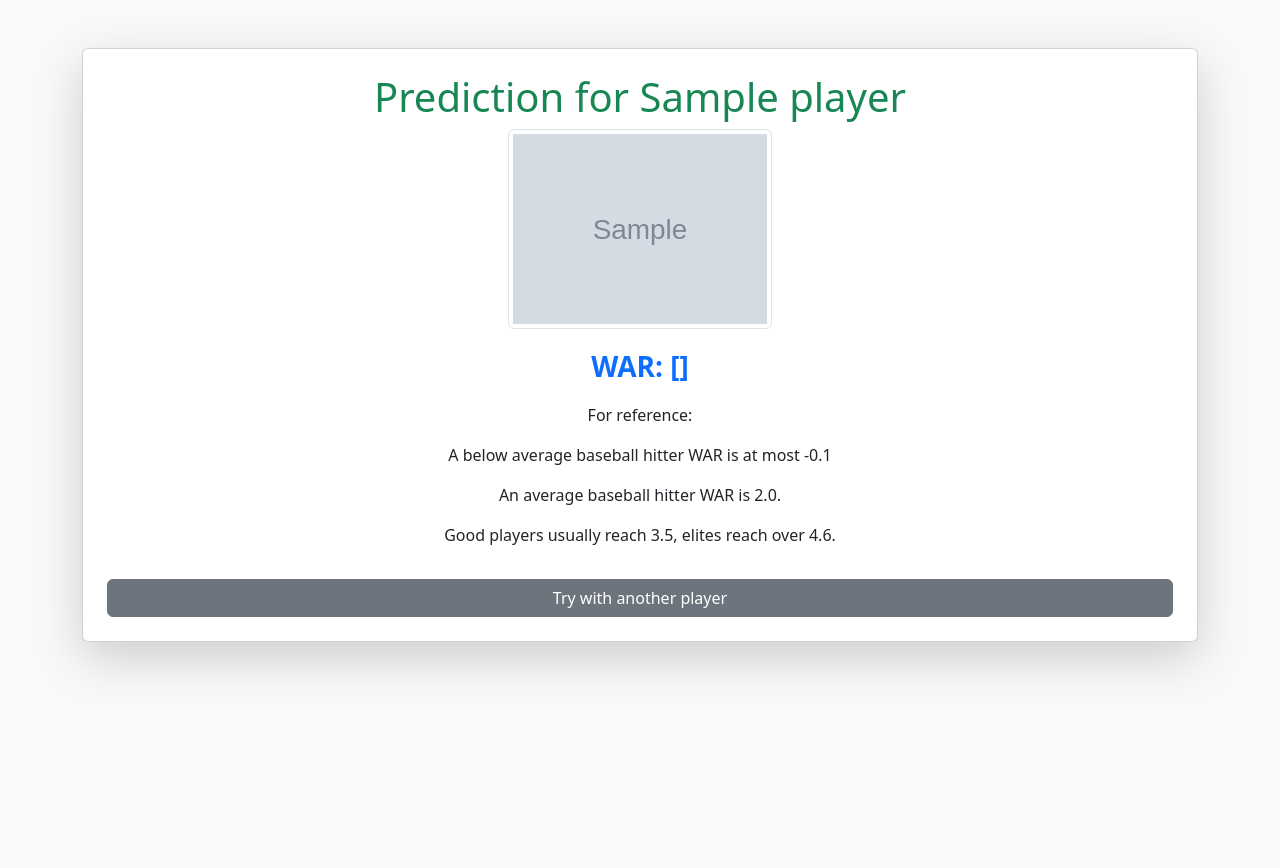
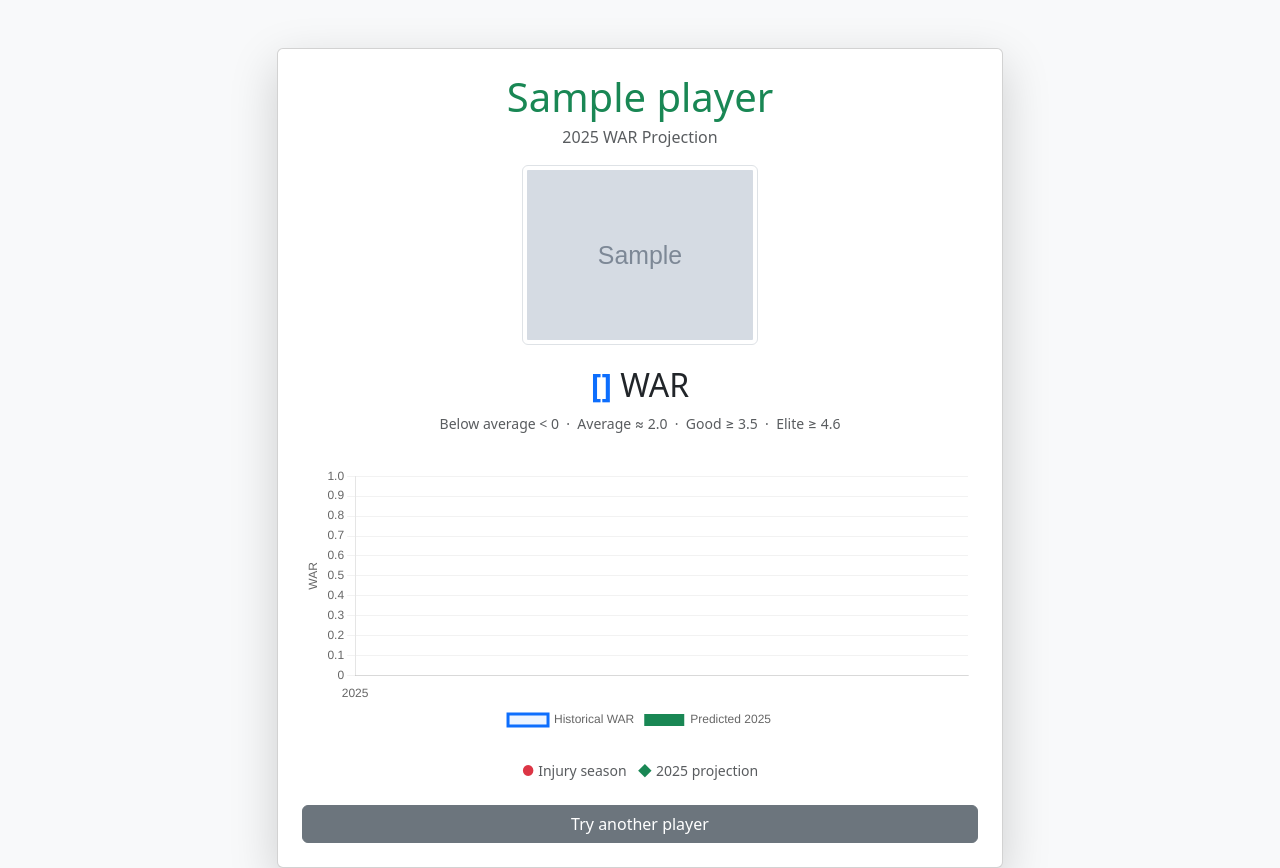
Before and after one commit to SamGon24/WAR_PREDICT, a Flask app: template templates/result.html in a window 1280 px wide. Before the commit the page ends 671 px from the top, so only its background shows below. Run offline with Flask 3, Linux system fonts and the light colour scheme; the template is opened without the code that fills it: most values are stand-ins (such as "Sample title", 1, 10 or a date in 2020); grey boxes marked "Sample" are stand-in pictures; parts of the project's set-up code (start-up, migrations or seed data) failed here and were passed over.

Commit message:
feat: add WAR history chart to result page
Renders a Chart.js line chart on the result page showing the player's
full WAR history (2015–2024, excluding 2020). Injury seasons are
highlighted in red, the 2025 projection plotted as a green diamond.

Data pulled from the existing dataset at request time — no extra
storage or API calls needed.

```diff
--- a/app.py
+++ b/app.py
@@ -90,22 +90,29 @@
                 suggested_players=random.sample(players_with_images, min(5, len(players_with_images)))
             )
 
-        # Prepare input data for prediction
         X = player[FEATURES].values.reshape(1, -1)
         X_scaled = scaler.transform(X)
-
-        # Predict WAR
         predicted_war = model.predict(X_scaled)[0]
 
-        # Get x player image
         player_display_name = player.iloc[0]['Player']
-        player_image = get_player_image_path(player_display_name)
+
+        # WAR history for chart (exclude 2020 COVID season)
+        history = (
+            data[(data['Player'] == player_display_name) & (data['Year'] != 2020)]
+            .sort_values('Year')[['Year', 'WAR', 'G', 'PA']]
+        )
+        war_history = history[['Year', 'WAR']].values.tolist()
+        injured_years = history[
+            (history['G'] < 50) | (history['PA'] < 200)
+        ]['Year'].tolist()
 
         return render_template(
             "result.html",
             player=player_display_name,
             war=round(predicted_war, 2),
-            player_image=player_image
+            player_image=get_player_image_path(player_display_name),
+            war_history=war_history,
+            injured_years=injured_years,
         )
 
     # GET request show form with 5 random suggestions only players with images. I dont have all of them
--- a/templates/result.html
+++ b/templates/result.html
@@ -3,26 +3,106 @@
 <head>
     <meta charset="UTF-8">
     <meta name="viewport" content="width=device-width, initial-scale=1.0">
-    <title>WAR Prediction Result</title>
+    <title>WAR Prediction — {{ player }}</title>
     <link href="https://cdn.jsdelivr.net/npm/bootstrap@5.3.0/dist/css/bootstrap.min.css" rel="stylesheet">
+    <script src="https://cdn.jsdelivr.net/npm/chart.js@4.4.0/dist/chart.umd.min.js"></script>
 </head>
 <body class="bg-light">
-    <div class="container mt-5">
+    <div class="container mt-5" style="max-width: 750px;">
         <div class="card shadow-lg p-4 text-center">
-            <h1 class="text-success">Prediction for {{ player }}</h1>
+
+            <h1 class="text-success mb-1">{{ player }}</h1>
+            <p class="text-muted mb-3">2025 WAR Projection</p>
 
             {% if player_image %}
             <div class="mb-3">
-                <img src="{{ player_image }}" alt="{{ player }}" class="img-thumbnail" style="max-height: 200px;">
+                <img src="{{ player_image }}" alt="{{ player }}"
+                     class="img-thumbnail" style="max-height: 180px;">
             </div>
             {% endif %}
 
-            <p class="fs-3"> <strong class="text-primary"> WAR: {{ war }}</strong></p>
-            <p>For reference:</p>
-            <p>A below average baseball hitter WAR is at most -0.1</p>
-            <p>An average baseball hitter WAR is 2.0.</p>
-            <p>Good players usually reach 3.5, elites reach over 4.6.</p>
-            <a href="/" class="btn btn-secondary mt-3">Try with another player</a>
+            <p class="fs-2 mb-1"><strong class="text-primary">{{ war }}</strong> WAR</p>
+
+            <div class="text-muted small mb-4">
+                Below average &lt; 0 &nbsp;·&nbsp;
+                Average ≈ 2.0 &nbsp;·&nbsp;
+                Good ≥ 3.5 &nbsp;·&nbsp;
+                Elite ≥ 4.6
+            </div>
+
+            {% if war_history %}
+            <div class="mt-2 mb-4">
+                <canvas id="warChart" height="120"></canvas>
+            </div>
+
+            <script>
+                const history     = {{ war_history | tojson }};
+                const injuredYrs  = new Set({{ injured_years | tojson }});
+                const predicted   = {{ war }};
+
+                const histYears = history.map(d => d[0]);
+                const histWAR   = history.map(d => d[1]);
+
+                // Injury points overlaid in red
+                const injuryPoints = history
+                    .filter(d => injuredYrs.has(d[0]))
+                    .map(d => ({ x: d[0], y: d[1] }));
+
+                new Chart(document.getElementById('warChart'), {
+                    type: 'line',
+                    data: {
+                        labels: [...histYears, 2025],
+                        datasets: [
+                            {
+                                label: 'Historical WAR',
+                                data: [...histWAR, null],
+                                borderColor: '#0d6efd',
+                                backgroundColor: 'rgba(13,110,253,0.08)',
+                                pointRadius: 4,
+                                pointBackgroundColor: histYears.map(y =>
+                                    injuredYrs.has(y) ? '#dc3545' : '#0d6efd'
+                                ),
+                                tension: 0.3,
+                                fill: true,
+                            },
+                            {
+                                label: 'Predicted 2025',
+                                data: [...Array(histYears.length).fill(null), predicted],
+                                pointStyle: 'rectRot',
+                                pointRadius: 8,
+                                pointBackgroundColor: '#198754',
+                                borderColor: 'transparent',
+                                type: 'scatter',
+                            },
+                        ],
+                    },
+                    options: {
+                        plugins: {
+                            legend: { position: 'bottom' },
+                            tooltip: {
+                                callbacks: {
+                                    label: ctx => ` WAR: ${ctx.parsed.y}`
+                                }
+                            }
+                        },
+                        scales: {
+                            y: {
+                                title: { display: true, text: 'WAR' },
+                                grid: { color: 'rgba(0,0,0,0.05)' },
+                            },
+                            x: { grid: { display: false } },
+                        },
+                    },
+                });
+            </script>
+
+            <div class="text-muted small">
+                <span style="color:#dc3545;">●</span> Injury season &nbsp;
+                <span style="color:#198754;">◆</span> 2025 projection
+            </div>
+            {% endif %}
+
+            <a href="/" class="btn btn-secondary mt-4">Try another player</a>
         </div>
     </div>
 </body>
```
